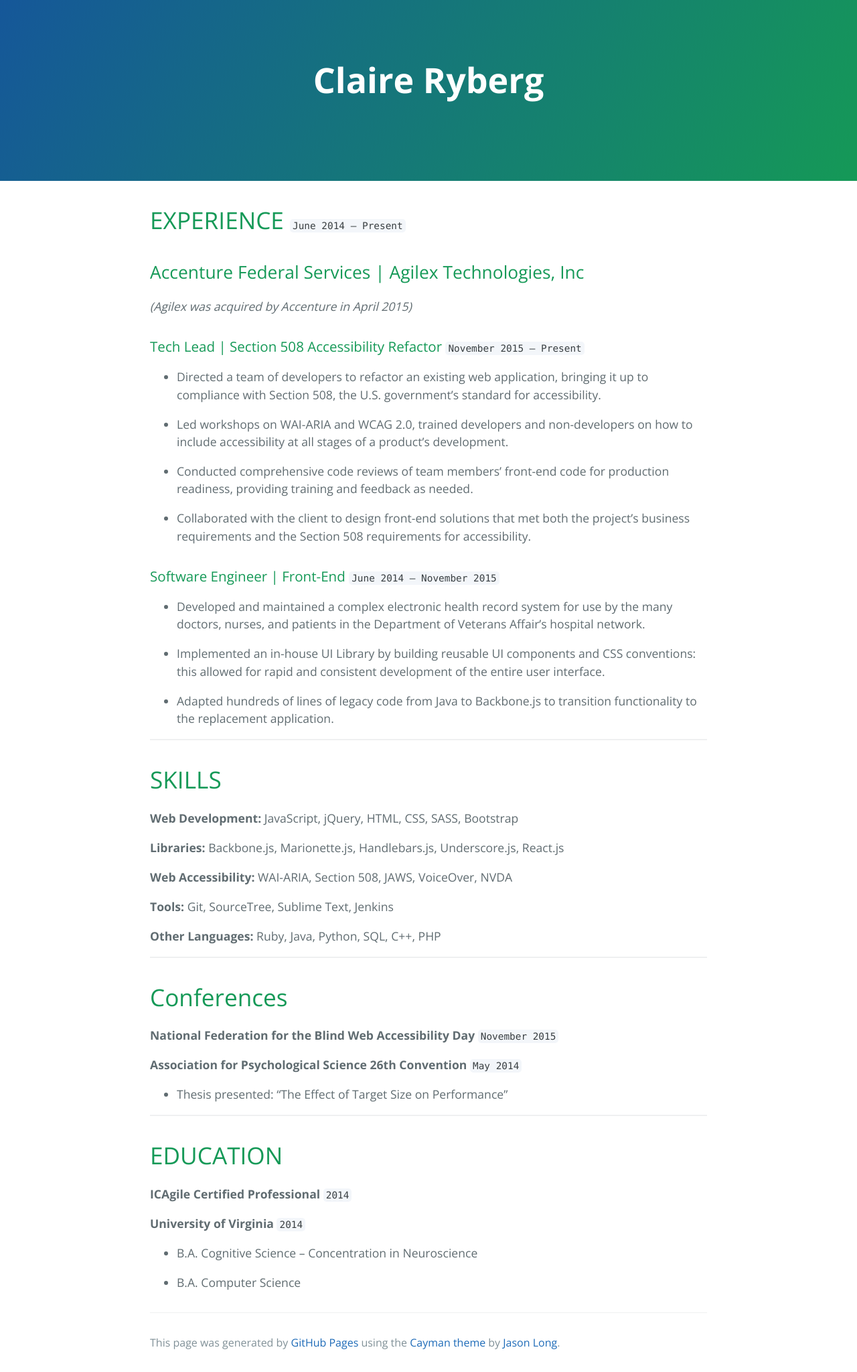
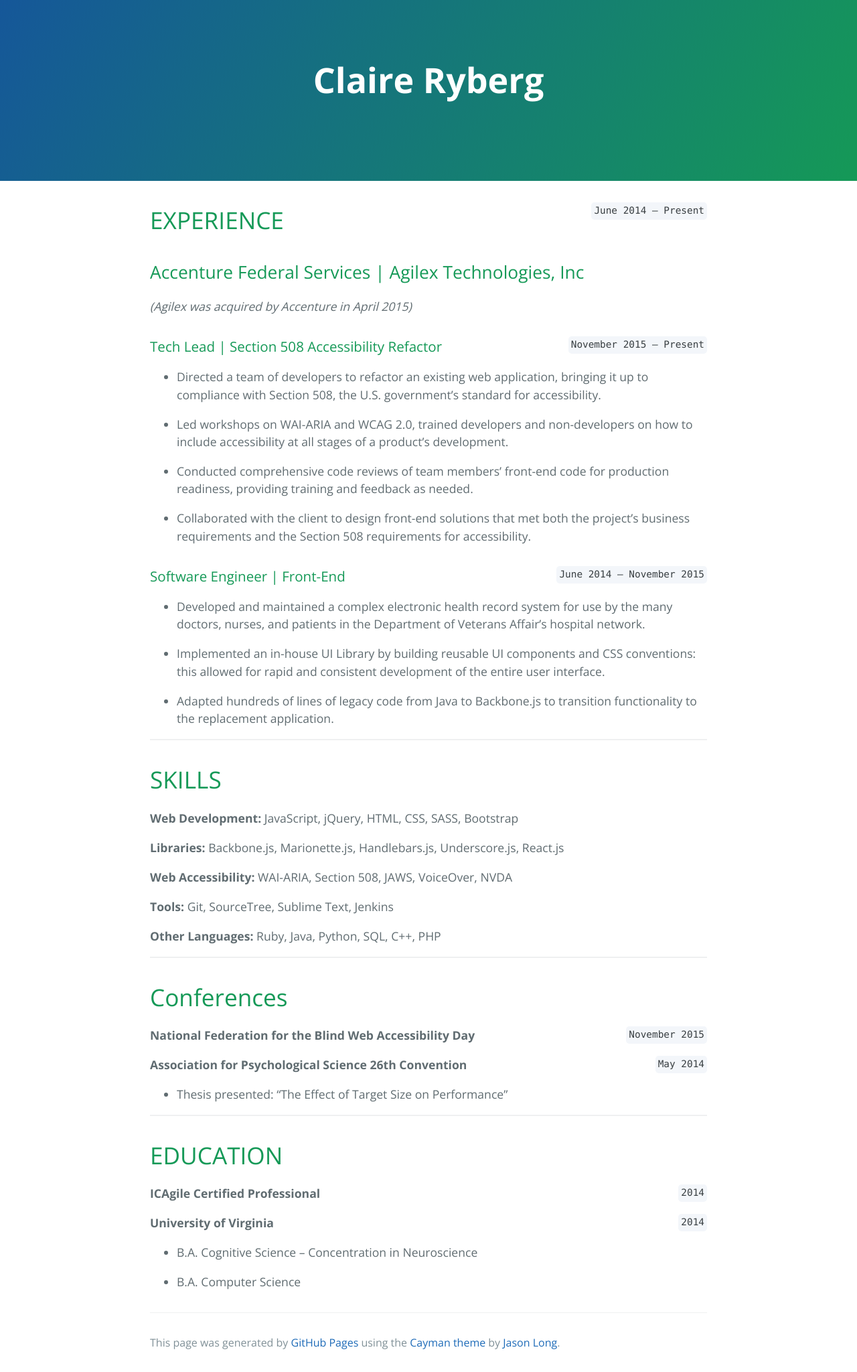
Before and after one commit to cryberg/cryberg.github.io, a Jekyll site: the page index.html, which Jekyll copies as it is, in a window 1280 px wide. Shown: the whole page at 67% size. Built offline with Jekyll 4.4.1, drawn with Linux system fonts in a browser that asks for light colours.

Commit message:
Adjust styling for inline code, h2, and p elements

```diff
--- a/stylesheets/stylesheet.css
+++ b/stylesheets/stylesheet.css
@@ -113,10 +113,16 @@
   margin-bottom: 1rem;
   font-weight: normal;
   color: #159957; }
+.main-content h2:first-of-type {
+  margin-bottom: 0;
+}
 .main-content p {
-  margin-bottom: 1em; }
+  margin-bottom: 1em;
+  maring-top: 0;
+}
 .main-content code {
   padding: 2px 4px;
+  float: right;
   font-family: Consolas, "Liberation Mono", Menlo, Courier, monospace;
   font-size: 0.9rem;
   color: #383e41;
```
